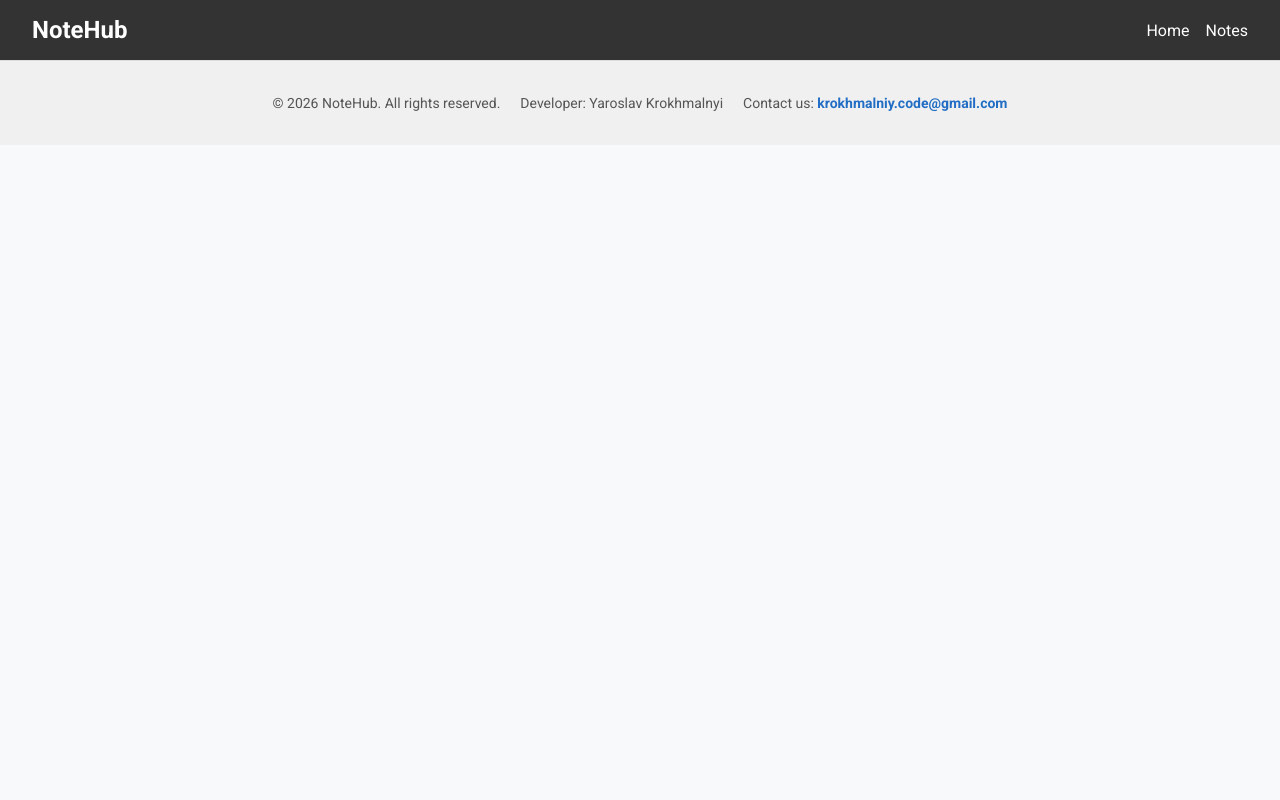
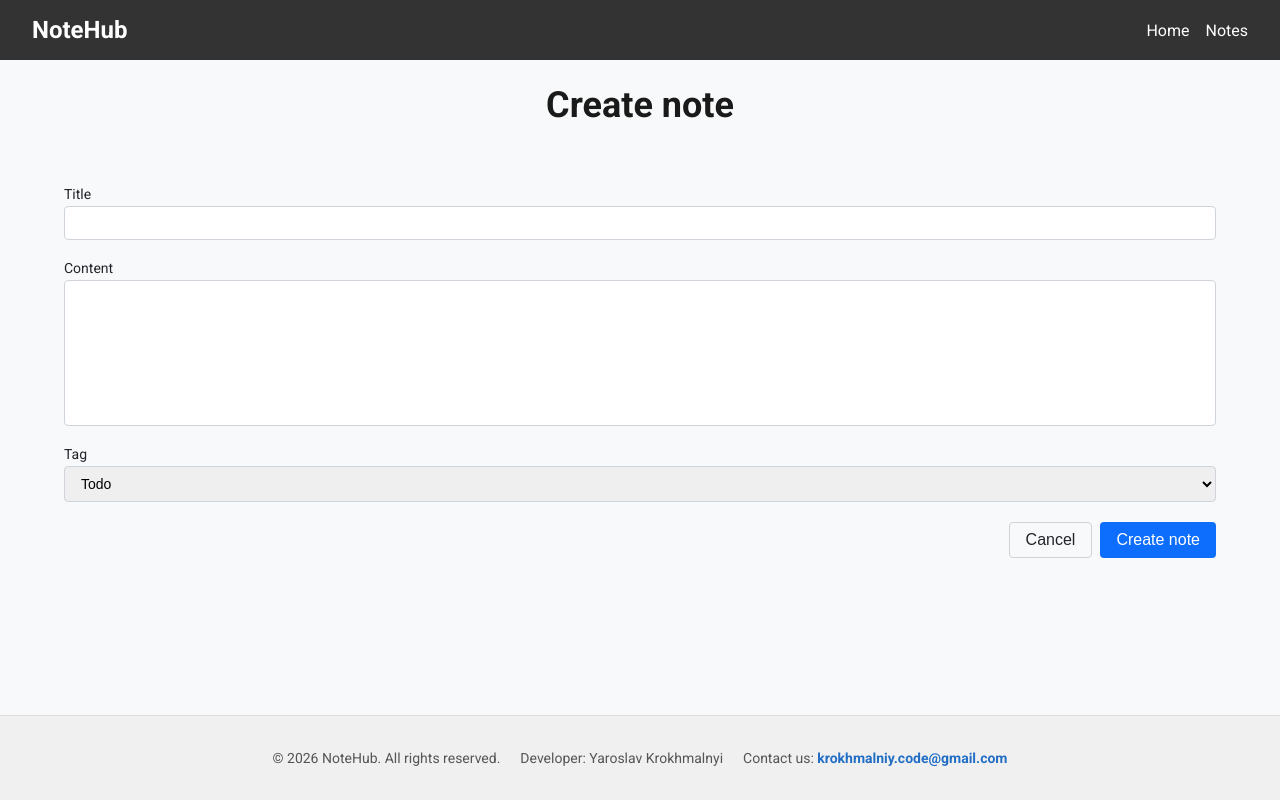
Before and after one commit to Yaroslav-Krokhmalnyi/08-zustand, a Next.js app: page /notes/action/create in a window 1280 px wide. Built offline with nearby package versions, Linux system fonts and the light colour scheme.

Commit message:
Create action create page

```diff
--- a/app/not-found.tsx
+++ b/app/not-found.tsx
@@ -1,7 +1,5 @@
 // Meta
 import { Metadata } from 'next';
-
-// Liberis
 
 //Styles
 import css from './Home.module.css'
--- a/app/notes/action/create/page.tsx
+++ b/app/notes/action/create/page.tsx
@@ -1,15 +1,43 @@
-import { addNote } from '@/lib/api';
+// Meta
+import { Metadata } from "next"
 
+// Components
+import NoteForm from '@/components/NoteForm/NoteForm'
+
+// Constants
+import TAGS from "@/constants/noteTags";
+
+// Styles
 import css from './CreateNote.module.css'
 
-const CreateNote = async () => {
-  return
+export const metadata: Metadata = {
+  title: "Create note",
+  description: "Create a new note in NoteHub.",
+  openGraph: {
+      title: "Create note",
+      description: "Create a new note in NoteHub.",
+       url: 'https://08-zustand-drab-kappa.vercel.app/notes/action/create',
+      images: [
+        {
+          url: 'https://ac.goit.global/fullstack/react/notehub-og-meta.jpg',
+          width: 1200,
+          height: 630,
+          alt: 'NoteHub — a simple web-based note-taking application built with Next.js',
+        },
+      ],
+      type: 'website',
+    },
+  };
+
+const CreateNote = () => {
+  return (
 <main className={css.main}>
   <div className={css.container}>
     <h1 className={css.title}>Create note</h1>
-	   {/* NoteForm component */}
+	   <NoteForm categories={TAGS} />
   </div>
 </main>
+  )
 };
 
 export default CreateNote;
--- a/app/notes/filter/[...slug]/error.tsx
+++ b/app/notes/filter/[...slug]/error.tsx
@@ -8,10 +8,7 @@ type ErrorProps = {
 
 const Error = ({ error }: ErrorProps) => {
   return (
-    <div>
-      <h2>Помилка при завантаженні</h2>
-      <p>{error.message}</p>
-    </div>
+   <p>Could not fetch note details. {error.message}</p>
   );
 }
 
--- a/app/notes/filter/[...slug]/loading.tsx
+++ b/app/notes/filter/[...slug]/loading.tsx
@@ -1,7 +1,7 @@
 // app/notes/filter/[...slug]/loading.tsx
 
 const Loading = () => {
-  return <p>Завантаження нотатків...</p>;
+  return <p>Loading, please wait...</p>;
 }
 
 export default Loading;
--- a/components/NoteForm/NoteForm.module.css
+++ b/components/NoteForm/NoteForm.module.css
@@ -1,5 +1,3 @@
-/* components/NoteForm/NoteForm.module.css */
-
 .form {
   display: flex;
   flex-direction: column;
--- a/components/NoteForm/NoteForm.tsx
+++ b/components/NoteForm/NoteForm.tsx
@@ -1,120 +1,122 @@
-// components/NoteForm/NoteForm.tsx
+"use client";
 
-"use client";
+import { useState } from "react";
+import { useRouter } from "next/navigation";
+import { useMutation } from "@tanstack/react-query";
+import * as Yup from "yup";
+
+// API
+import { addNote } from "@/lib/api";
 
 // Styles
 import css from "./NoteForm.module.css";
-
-// librarys
-import { Formik, Form, Field, ErrorMessage } from "formik";
-import * as Yup from "yup";
-import { useMutation, useQueryClient } from "@tanstack/react-query";
-
-// Components
-import { addNote } from "@/lib/api";
-
-// Constants
-import TAGS from "@/constants/noteTags";
 
 // Types
 import type { CreateNoteParams, NoteTag } from "@/types/note";
 
 interface NoteFormProps {
-  onCancel: () => void;
-  onCreated?: () => void;
+  categories: NoteTag[];
 }
 
-const validationSchema = Yup.object({
-  title: Yup.string()
-    .trim()
-    .min(3, "Min 3 characters")
-    .max(50, "Max 50 characters")
-    .required("Required"),
-  content: Yup.string().trim().max(500, "Max 500 characters").notRequired(),
-  tag: Yup.mixed<NoteTag>().oneOf(TAGS, "Invalid tag").required("Required"),
-});
+export default function NoteForm({ categories }: NoteFormProps) {
+  const router = useRouter();
+  const [errors, setErrors] = useState<Record<string, string>>({});
 
-export default function NoteForm({ onCancel, onCreated }: NoteFormProps) {
-  const queryClient = useQueryClient();
-
-  const mutation = useMutation({
-    mutationFn: (payload: CreateNoteParams) => addNote(payload),
+  const { mutate, isPending } = useMutation({
+    mutationFn: addNote,
     onSuccess: () => {
-      queryClient.invalidateQueries({ queryKey: ["notes"] });
-      onCreated?.();
-      onCancel();
+      router.push("/notes/filter/all");
     },
   });
 
-  const initialValues: CreateNoteParams = {
-    title: "",
-    content: "",
-    tag: "Todo",
+  // Yup schema
+  const NoteFormSchema = Yup.object({
+    title: Yup.string()
+      .trim()
+      .min(3, "Title must be at least 3 characters")
+      .max(50, "Title must be at most 50 characters")
+      .required("Title is required"),
+
+    content: Yup.string()
+      .trim()
+      .max(500, "Content must be at most 500 characters")
+      .required("Content is required"),
+
+    tag: Yup.mixed<NoteTag>()
+      .oneOf(categories, "Invalid category")
+      .required("Category is required"),
+  });
+
+  const handleSubmit = async (formData: FormData) => {
+    const payload: CreateNoteParams = {
+      title: String(formData.get("title") ?? ""),
+      content: String(formData.get("content") ?? ""),
+      tag: formData.get("tag") as NoteTag,
+    };
+
+    try {
+      await NoteFormSchema.validate(payload, {
+        abortEarly: false,
+      });
+
+      setErrors({});
+      mutate(payload);
+    } catch (err) {
+      if (err instanceof Yup.ValidationError) {
+        const validationErrors: Record<string, string> = {};
+
+        err.inner.forEach((error) => {
+          if (error.path) {
+            validationErrors[error.path] = error.message;
+          }
+        });
+
+        setErrors(validationErrors);
+      }
+    }
   };
 
   return (
-    <Formik<CreateNoteParams>
-      initialValues={initialValues}
-      validationSchema={validationSchema}
-      onSubmit={(values, helpers) => {
-        mutation.mutate(
-          {
-            ...values,
-            title: values.title.trim(),
-            content: values.content?.trim() ?? "",
-          },
-          {
-            onSettled: () => helpers.setSubmitting(false),
-            onSuccess: () => helpers.resetForm(),
-          },
-        );
-      }}
-    >
-      {({ isSubmitting }) => (
-        <Form className={css.form}>
+    <form className={css.form} action={handleSubmit}>
       <div className={css.formGroup}>
         <label htmlFor="title">Title</label>
-            <Field id="title" type="text" name="title" className={css.input} />
-            <ErrorMessage name="title" component="span" className={css.error} />
+        <input
+          id="title"
+          name="title"
+          type="text"
+          className={css.input}
+        />
+        <span className={css.error}>{errors.title}</span>
       </div>
 
       <div className={css.formGroup}>
         <label htmlFor="content">Content</label>
-            <Field
-              as="textarea"
+        <textarea
           id="content"
           name="content"
           rows={8}
           className={css.textarea}
         />
-            <ErrorMessage
-              component="span"
-              name="content"
-              className={css.error}
-            />
+        <span className={css.error}>{errors.content}</span>
       </div>
 
       <div className={css.formGroup}>
         <label htmlFor="tag">Tag</label>
-            <Field as="select" id="tag" name="tag" className={css.select}>
-              {TAGS.map((tag) => (
-                <option key={tag} value={tag}>
-                  {tag}
+        <select id="tag" name="tag" className={css.select}>
+          {categories.map((category) => (
+            <option key={category} value={category}>
+              {category}
             </option>
           ))}
-            </Field>
-            <ErrorMessage component="span" name="tag" className={css.error} />
+        </select>
+        <span className={css.error}>{errors.tag}</span>
       </div>
-
-          {mutation.isError && (
-            <p className={css.error}>Something went wrong.</p>
-          )}
 
       <div className={css.actions}>
         <button
           type="button"
           className={css.cancelButton}
-              onClick={onCancel}
+          onClick={() => router.push("/notes/filter/all")}
         >
           Cancel
         </button>
@@ -122,13 +124,11 @@ export default function NoteForm({ onCancel, onCreated }: NoteFormProps) {
         <button
           type="submit"
           className={css.submitButton}
-              disabled={isSubmitting || mutation.isPending}
+          disabled={isPending}
         >
-              Create note
+          {isPending ? "Creating..." : "Create note"}
         </button>
       </div>
-        </Form>
-      )}
-    </Formik>
+    </form>
   );
 }
--- a/lib/api.ts
+++ b/lib/api.ts
@@ -80,3 +80,12 @@ export async function fetchNoteById(id: string): Promise<Note> {
 
   return response.data;
 }
+
+// Getcategories
+export async function getCategories(id: string): Promise<Note> {
+  const response = await axiosInstance.get<Note>(`/notes/${id}`, {
+    headers: getAuthHeaders(),
+  });
+
+  return response.data;
+}
--- a/package.json
+++ b/package.json
@@ -12,7 +12,6 @@
     "@tanstack/react-query": "^5.59.0",
     "@tanstack/react-query-devtools": "^5.59.0",
     "axios": "^1.13.2",
-    "formik": "^2.4.9",
     "next": "^16.1.6",
     "react": "19.2.3",
     "react-dom": "19.2.3",
```
Also changed, not shown: app/notes/filter/[...slug]/NotesPageClient.tsx (+12 -3 lines), 1 other file (tests, documents, lock files or other folders). Lines whose indentation alone changed are shown as unchanged.
